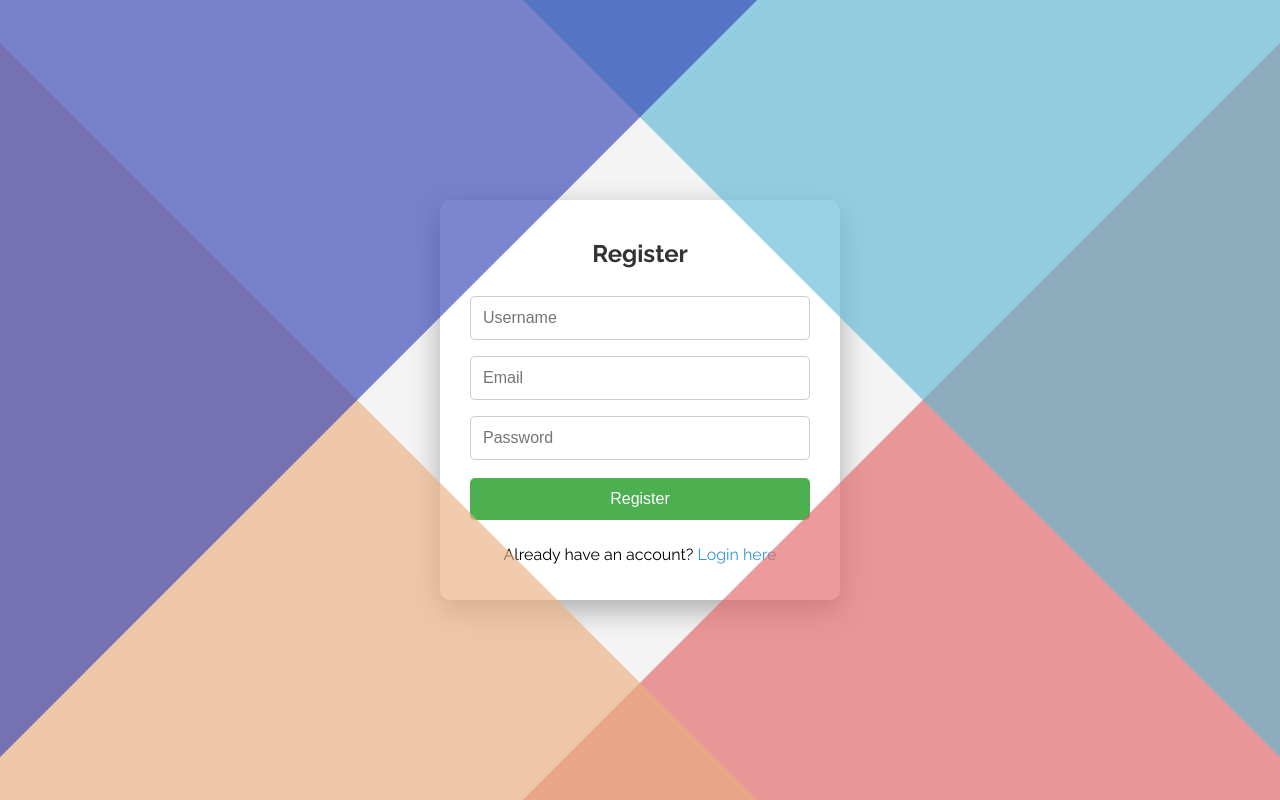
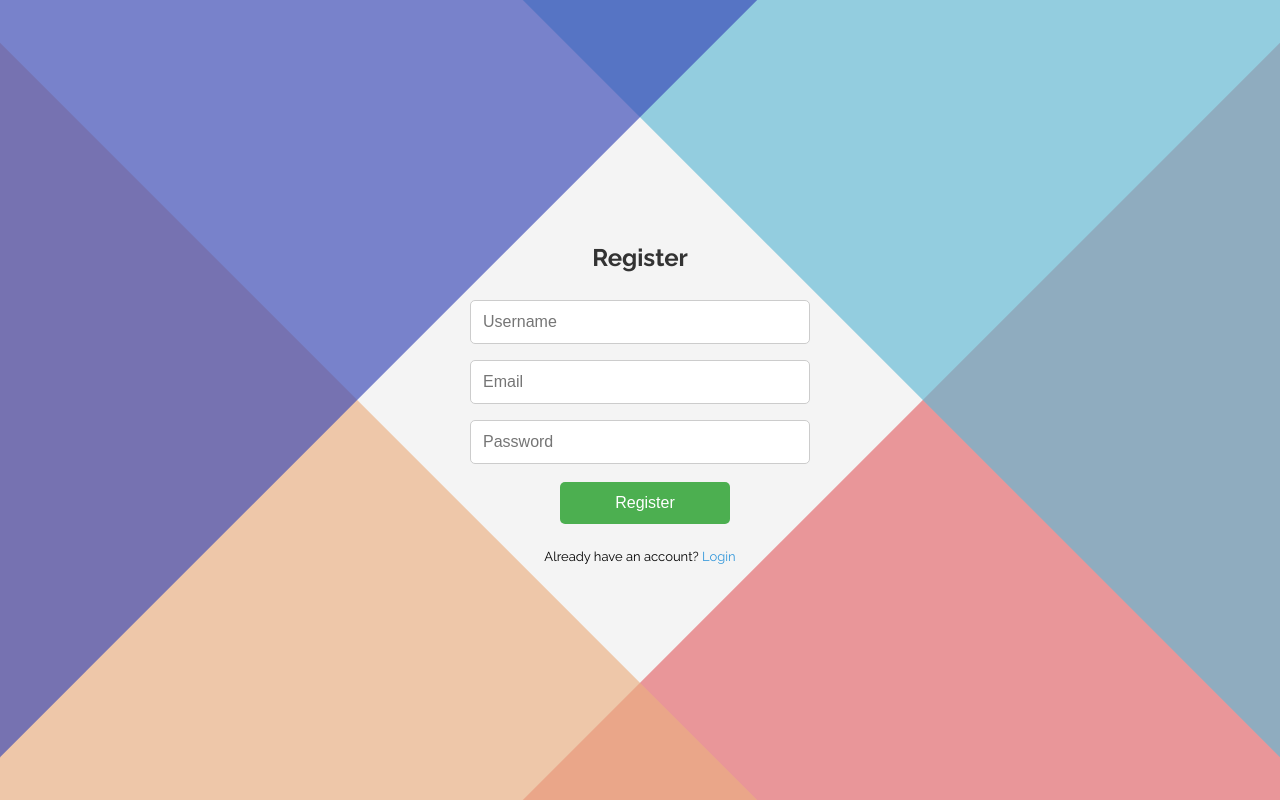
Before and after one commit to SabarishCodeWizard/whetherApp-nodeJS, a website: page public/register.html in a window 1280 px wide. Drawn offline with Linux system fonts and the light colour scheme.

```diff
--- a/public/register.html
+++ b/public/register.html
@@ -110,9 +110,9 @@
             justify-content: center;
             align-items: center;
             padding: 30px;
-            background: #fff;
+            /* background: #fff; */
             border-radius: 10px;
-            box-shadow: 0 10px 30px rgba(0, 0, 0, 0.3);
+            /* box-shadow: 0 10px 30px rgba(0, 0, 0, 0.3); */
             opacity: 0;
             transition: all 0.5s cubic-bezier(0.445, 0.05, 0, 1);
             transition-delay: 0s;
@@ -135,16 +135,20 @@
         button {
             width: 100%;
             padding: 12px;
-            margin: 10px 0;
+            margin: 10px 90px;
             border: none;
             border-radius: 5px;
             font-size: 16px;
             cursor: pointer;
+            justify-content: center;
+            text-align: center;
         }
 
         button[type="submit"] {
             background-color: #4CAF50;
             color: white;
+            width: 50%;
+
         }
 
         button:hover {
@@ -175,7 +179,7 @@
                 <input type="password" id="password" placeholder="Password" required>
                 <button type="submit">Register</button>
             </form>
-            <p>Already have an account? <a href="/login">Login here</a></p>
+            <p style="font-size: small;">Already have an account? <a href="/login">Login</a></p>
         </div>
     </div>
 
```
